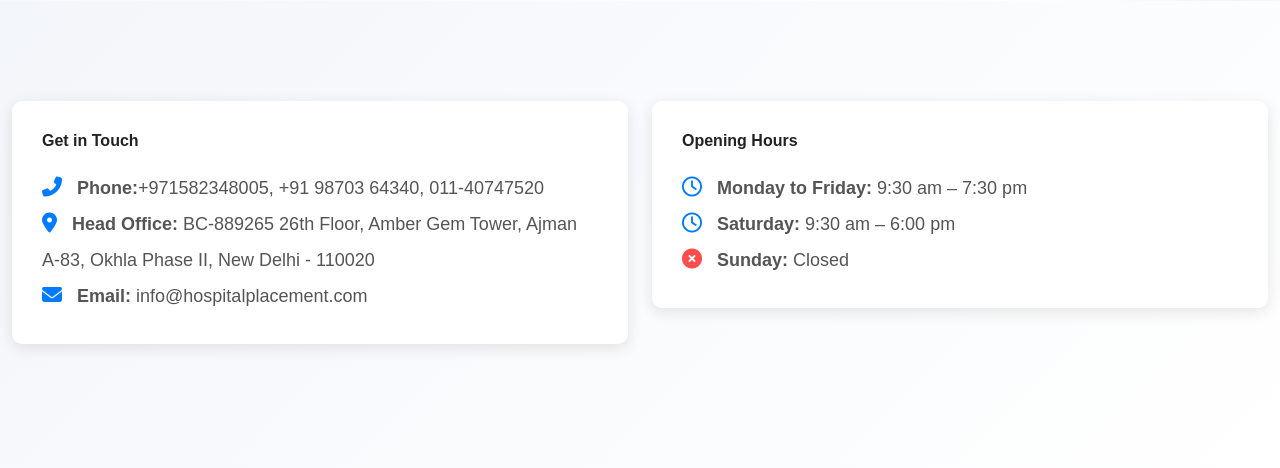
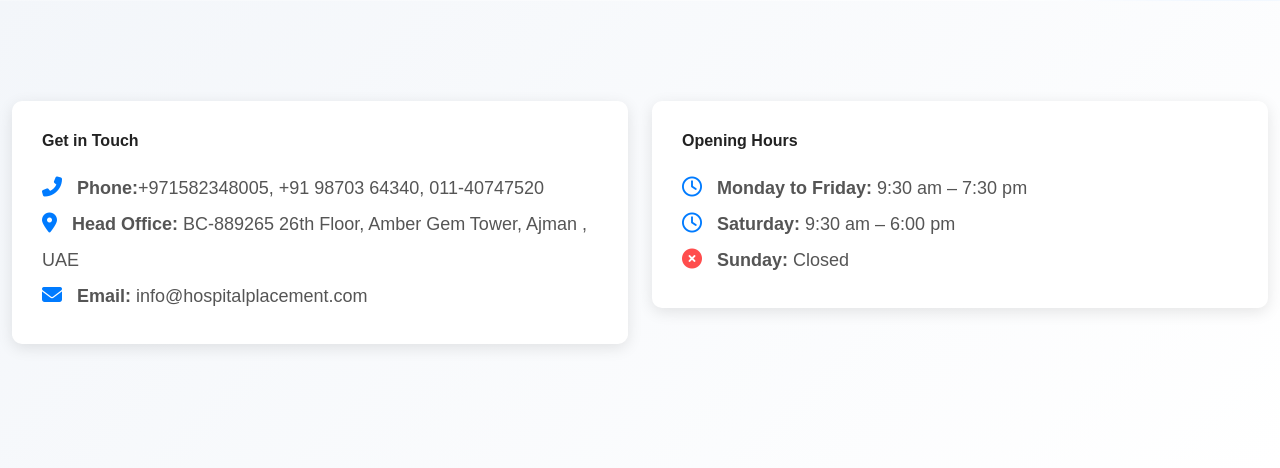
Before and after one commit to ankit-kumar-guptaa/hospital_placement, a PHP site: page /recruitment-chatbot/contact.php in a window 1280 px wide. Shown: the part 813-1281 px from the top of the page. Run offline with PHP 8.4, Linux system fonts and the light colour scheme; some libraries are stand-ins or nearby versions; some web fonts are replaced.

Commit message:
fix: update head office address in contact information

```diff
--- a/contact.php
+++ b/contact.php
@@ -100,7 +100,7 @@ function gtag_report_conversion(url) {
                         </li>
                         <li>
                             <i class="fas fa-map-marker-alt" style="color: #007bff; font-size: 20px; margin-right: 10px;"></i>
-                            <b>Head Office:</b> BC-889265 26th Floor, Amber Gem Tower, Ajman<br> A-83, Okhla Phase II, New Delhi - 110020
+                            <b>Head Office:</b> BC-889265 26th Floor, Amber Gem Tower, Ajman , UAE
                         </li>
                         <li>
                             <i class="fas fa-envelope" style="color: #007bff; font-size: 20px; margin-right: 10px;"></i>
```
